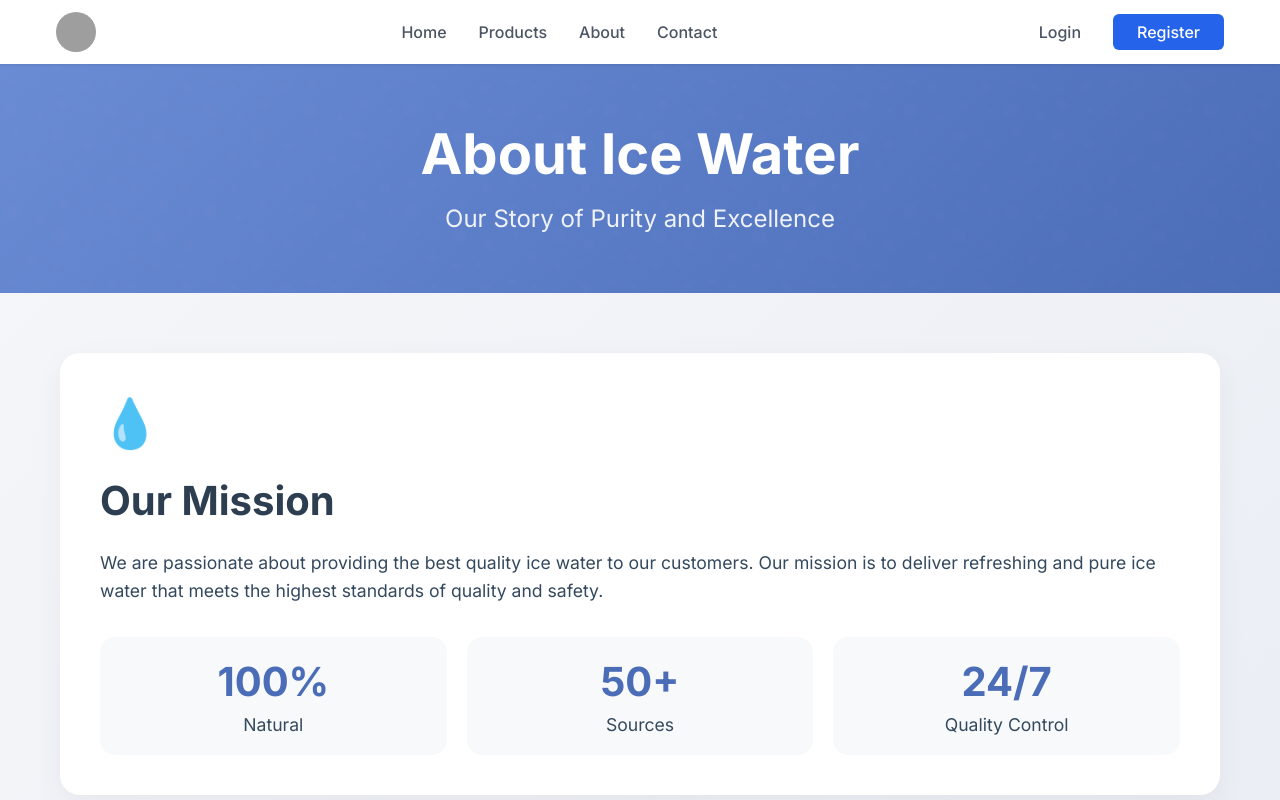
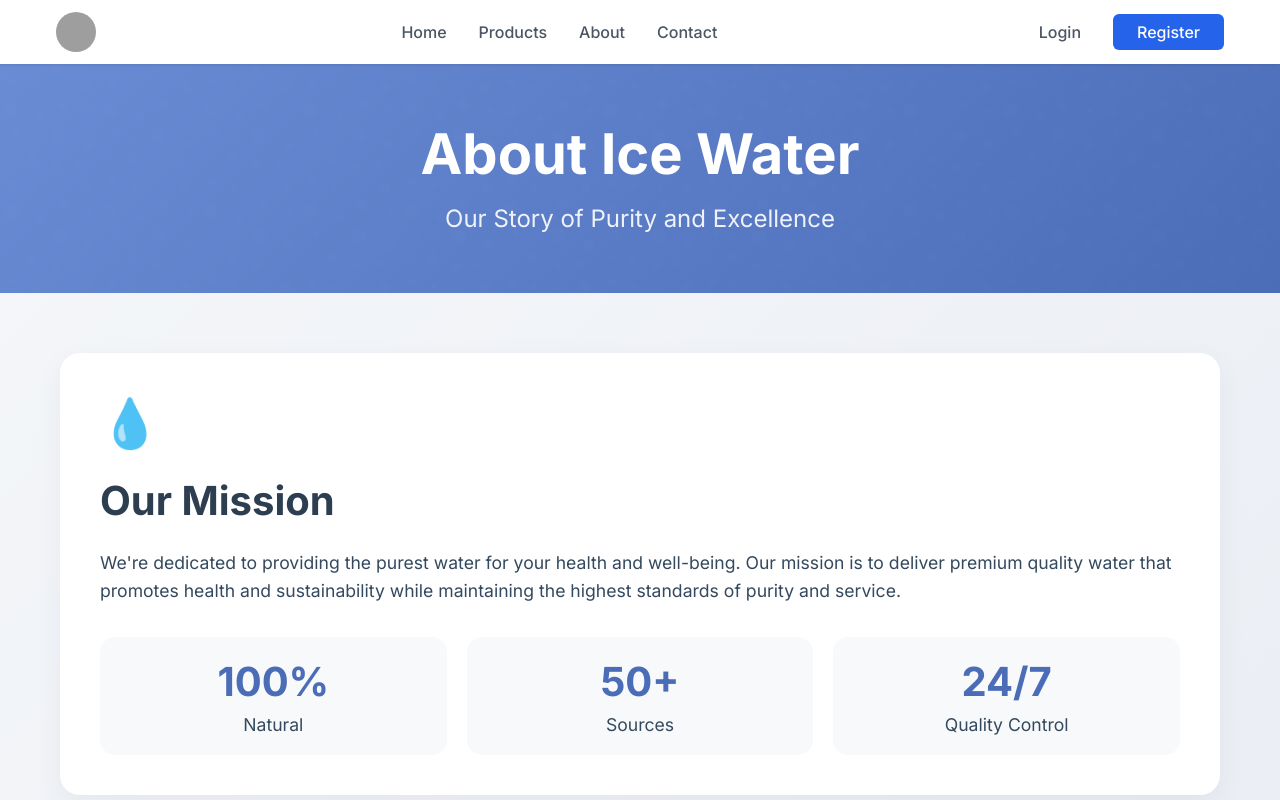
Before and after one commit to RamizMatlabov/My-Project, a Next.js app: page /about in a window 1280 px wide. Shown: the top 800 px of the page. Built offline with nearby package versions, Linux system fonts and the light colour scheme; grey boxes are pictures that could not be loaded.

Commit message:
commited3

```diff
--- a/src/app/about/page.js
+++ b/src/app/about/page.js
@@ -19,7 +19,7 @@ export default function About() {
           <div className={styles.contentText}>
             <div className={styles.sectionIcon}>💧</div>
             <h2>Our Mission</h2>
-            <p>We are passionate about providing the best quality ice water to our customers. Our mission is to deliver refreshing and pure ice water that meets the highest standards of quality and safety.</p>
+            <p>We&apos;re dedicated to providing the purest water for your health and well-being. Our mission is to deliver premium quality water that promotes health and sustainability while maintaining the highest standards of purity and service.</p>
             <div className={styles.missionStats}>
               <div className={styles.statItem}>
                 <span className={styles.statNumber}>100%</span>
@@ -94,7 +94,7 @@ export default function About() {
             <div className={styles.valueCard}>
               <div className={styles.valueIcon}>🌍</div>
               <h3>Sustainability</h3>
-              <p>We're committed to protecting our planet through eco-friendly practices.</p>
+              <p>We&apos;re committed to protecting our planet through eco-friendly practices.</p>
             </div>
             <div className={styles.valueCard}>
               <div className={styles.valueIcon}>🤝</div>
```
